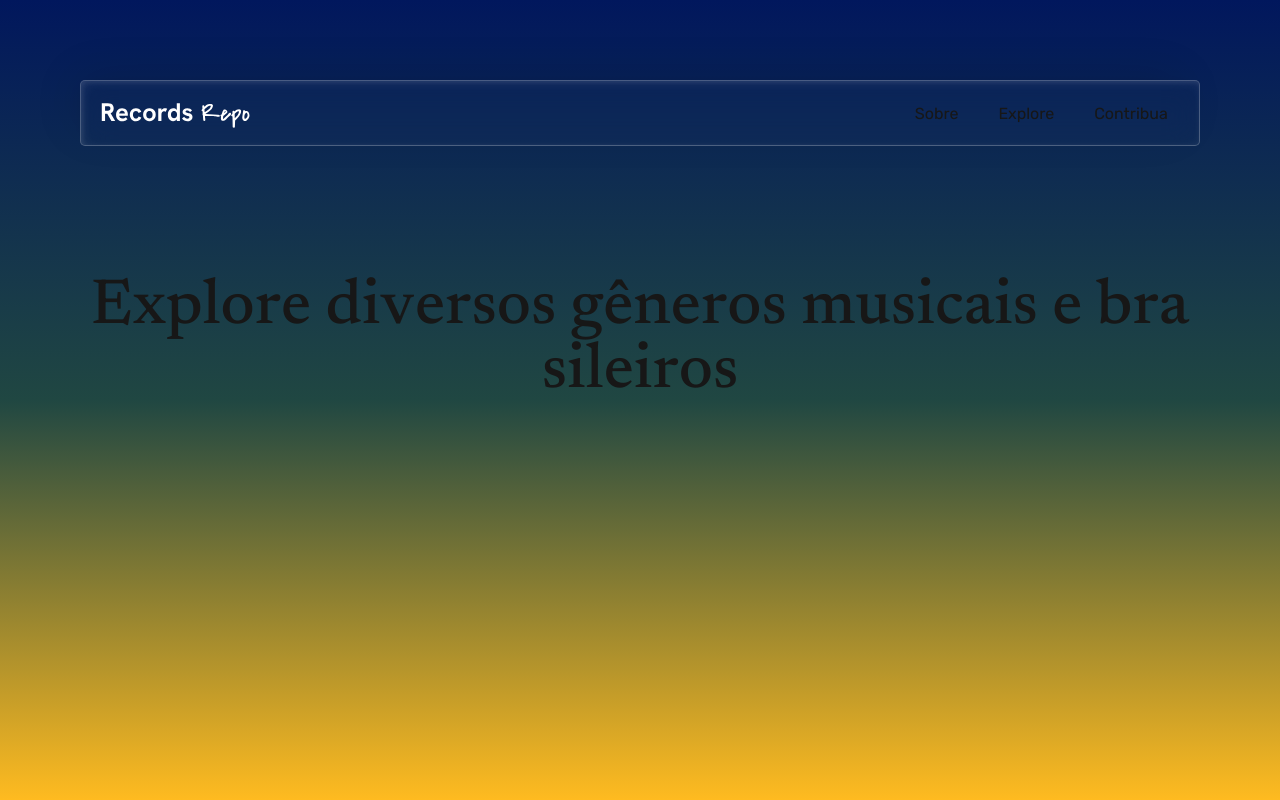
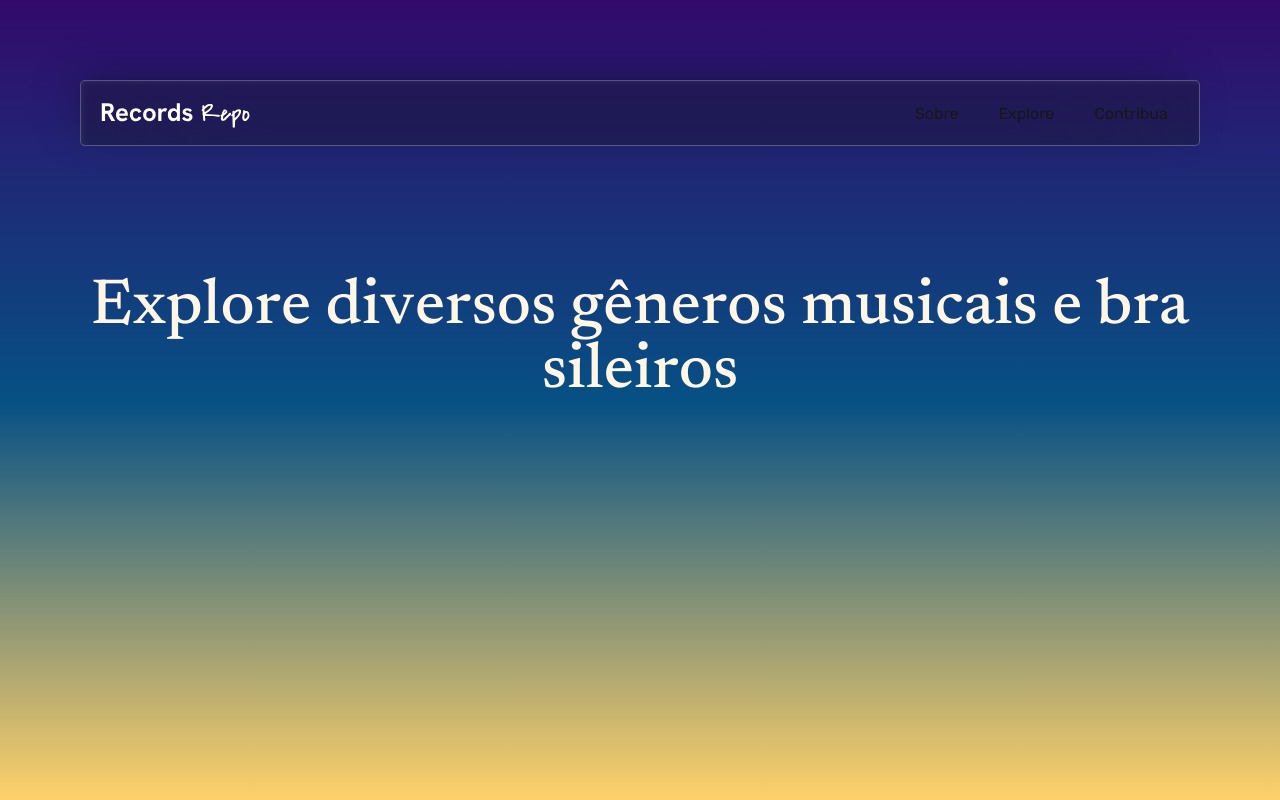
Before and after one commit to ingrydf12/RecordsRepo, a Next.js app: page / in a window 1280 px wide. Built offline with nearby package versions, Linux system fonts and the light colour scheme.

Commit message:
cosmetic: color variables and adjustments

```diff
--- a/src/app/page.module.css
+++ b/src/app/page.module.css
@@ -6,9 +6,9 @@
   --button-primary-hover: #383838;
   --button-secondary-hover: #f2f2f2;
 
-  --gradient-blue: #01175d;
-  --gradient-green: #204742;
-  --gradient-yellow: #ffbb20;
+  --gradient-a: #320A6B;
+  --gradient-b: #065084;
+  --gradient-c: #FED16A;
 
   display: grid;
   grid-template-rows: 20px 1fr 20px;
@@ -17,9 +17,9 @@
   gap: 64px;
   background: linear-gradient(
     180deg,
-    var(--gradient-blue),
-    var(--gradient-green),
-    var(--gradient-yellow)
+    var(--gradient-a),
+    var(--gradient-b),
+    var(--gradient-c)
   );
 }
 
@@ -39,13 +39,16 @@
   flex-direction: column;
   gap: 32px;
   grid-row-start: 2;
+  align-items: center;
 }
 
 .title {
+  color: #FFF6E5;
   font-size: clamp(2.5rem, 5vw, 4rem);
   word-break: break-word;
   font-weight: 500;
   margin-top: 10%;
+  box-shadow: text-shadow(0 4px 4px rgba(0, 0, 0, 0.25));
 }
 
 @media (hover: hover) and (pointer: fine) {
--- a/src/app/styles/HeaderLanding.css
+++ b/src/app/styles/HeaderLanding.css
@@ -1,19 +1,19 @@
 .header {
   display: flex;
-  font-family: 'Rubik', sans-serif;
+  font-family: "Rubik", sans-serif;
   font-size: clamp(1rem, 1vw, 1.2rem);
   align-items: center;
   justify-content: space-between;
   padding: 2rem 1.2rem;
   border-radius: 5px;
   border: 1px solid rgba(255, 255, 255, 0.26);
-  background: rgba(255, 255, 255, 0.01);
-  background-blend-mode: plus-lighter;
-  box-shadow: -11.15px -10.392px 48px -12px rgba(0, 0, 0, 0.15),
-    -1.858px -1.732px 12px -8px rgba(0, 0, 0, 0.15),
-    2.49px 2.321px 10.72px 0 rgba(255, 255, 255, 0.08) inset,
-    1.561px 1.455px 5.36px 0 rgba(255, 255, 255, 0.08) inset;
-  backdrop-filter: blur(14.239999771118164px);
+  background: rgba(20, 20, 20, 0.3);
+  background-blend-mode: multiply;
+  box-shadow: -11.15px -10.392px 48px -12px rgba(0, 0, 0, 0.35),
+    -1.858px -1.732px 12px -8px rgba(0, 0, 0, 0.25),
+    2.49px 2.321px 10.72px 0 rgba(255, 255, 255, 0.04) inset,
+    1.561px 1.455px 5.36px 0 rgba(255, 255, 255, 0.04) inset;
+  backdrop-filter: blur(5rem);
 }
 
 .header-links {
```
